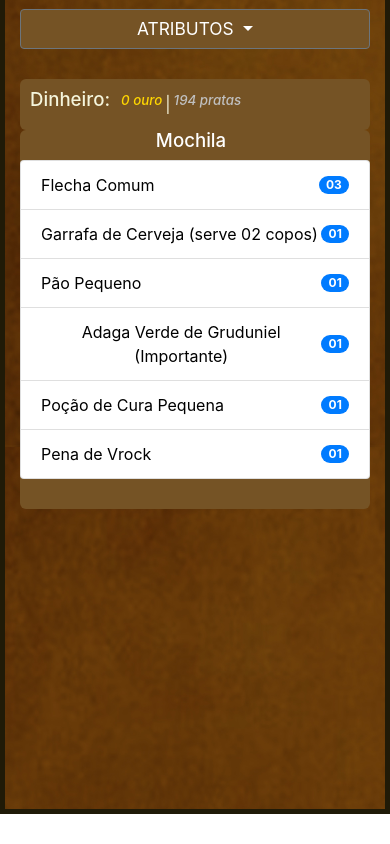
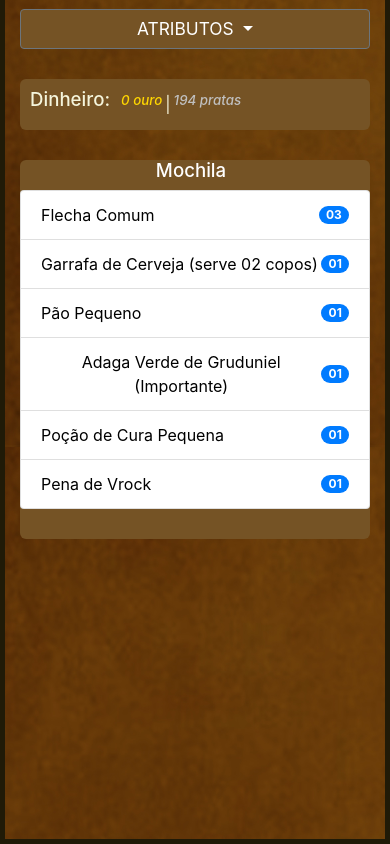
Before and after one commit to HzzrDRMS/rpg-site, a plain HTML site: page ficha01.html in a window 390 px wide. Shown: the part 1032-1876 px from the top of the page. Before the commit the page ends 1846 px from the top, so only its background shows below. Drawn offline with nearby package versions, Linux system fonts and the light colour scheme.

Commit message:
update 2.0

```diff
--- a/style.css
+++ b/style.css
@@ -326,7 +326,8 @@ h5{
     }
     .mochila-area{
         border-radius: 6px;
-        margin: 0;
+        margin-left: 0;
+
 
     }
 
```
Also changed, not shown: monster-book.html (+1 -1 lines).
